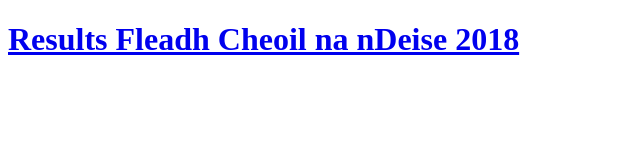
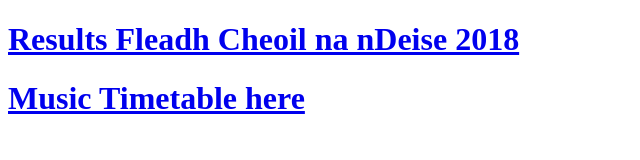
Before and after one commit to Waterfordcce/Fleadh2017, a plain HTML site: page index.html in a window 1280 px wide. Shown: the whole page, without its empty margins (0-640 px from the left). Drawn offline with Linux system fonts and the light colour scheme.

Commit message:
Update index.html

```diff
--- a/index.html
+++ b/index.html
@@ -6,7 +6,7 @@
 
 	<body>
 		<a href="Fleadh Cheoil na nDeise 2018 Results.pdf"><h1>Results Fleadh Cheoil na nDeise 2018</h1></a>
-		<!--a href="Music Timetable 2018.pdf"><h1>Music Timetable here</h1></a>
+		<a href="Music Timetable 2018.pdf"><h1>Music Timetable here</h1></a>
 		<!--a href="Dancing Timetable 2018.pdf"><h1>Dancing Timetable here</h1></a>
 		<!--a href="LATE SLIPS.pdf"><h1>LATE SLIPS here</h1></a>
 		<!--a href="Waterford Video Permit.pdf"><h1>Video Permit here</h1></a>
```
